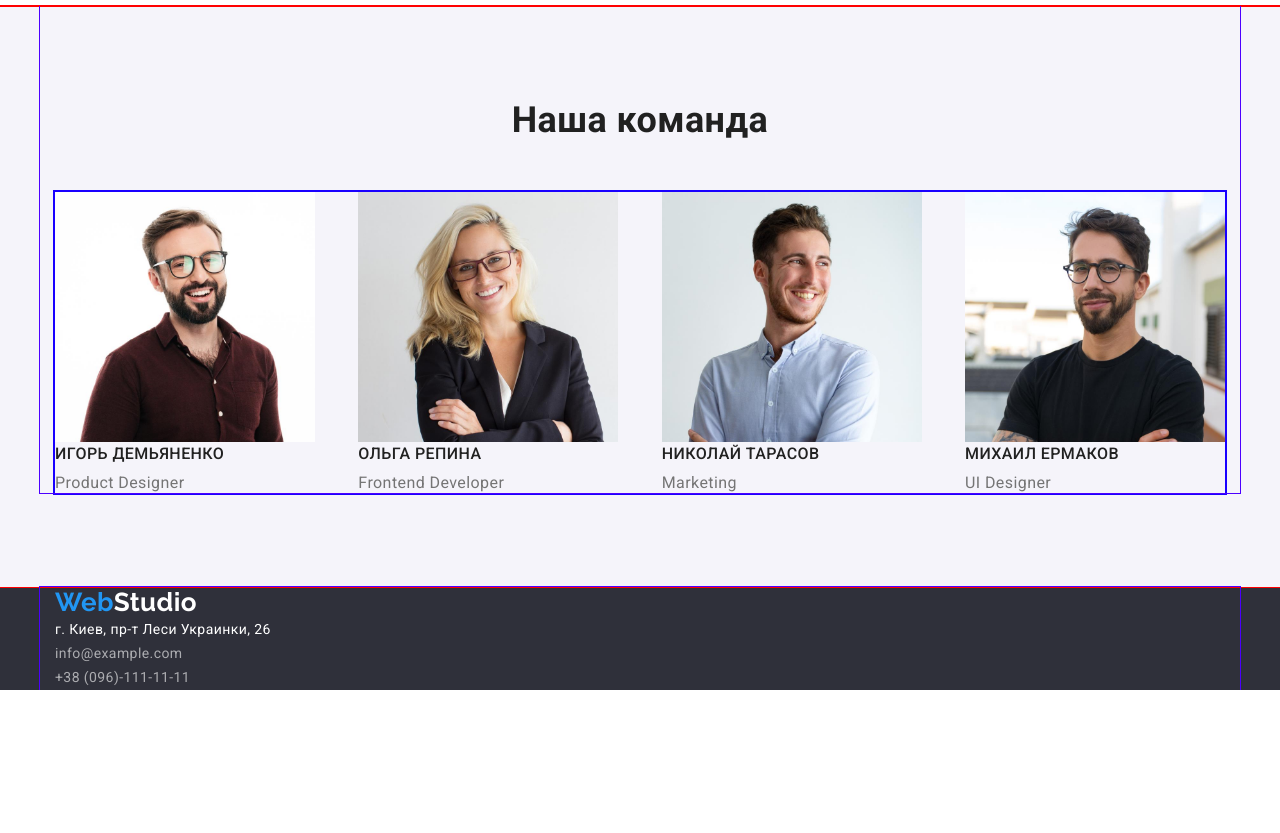
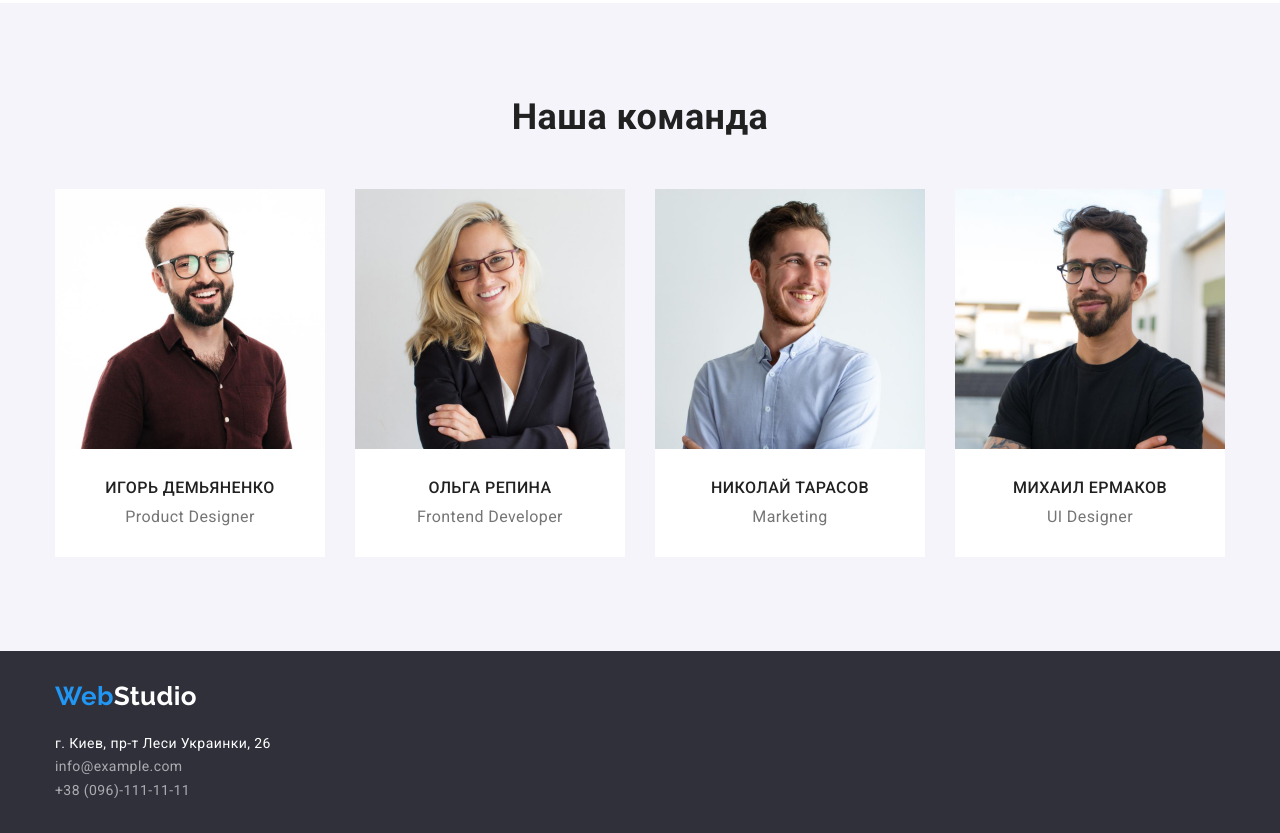
Before and after one commit to VikOrlovskiy/-goit-markup-hw-03, a plain HTML site: page index.html in a window 1280 px wide. Shown: the part 1442-2275 px from the top of the page. Before the commit the page ends 2132 px from the top, so only its background shows below. Drawn offline with nearby package versions, Linux system fonts and the light colour scheme.

Commit message:
position 1st page
1st page position elements

```diff
--- a/css/styles.css
+++ b/css/styles.css
@@ -36,6 +36,11 @@ ul {
   padding: 0px;
   margin: 0px;
 }
+img {
+  display: block;
+  max-width: 100%;
+  height: auto;
+}
 /* упаковка контейнер */
 .container {
   width: 1200px;
@@ -43,13 +48,13 @@ ul {
   margin-right: auto;
   padding-left: 15px;
   padding-right: 15px;
-  outline: 1px solid rgb(76, 0, 255);
+  /* outline: 1px solid rgb(76, 0, 255); */
 }
 /* загальне вимога по ТЗ */
 .section {
   padding-bottom: 94px;
   padding-top: 94px;
-  outline: 1px solid red;
+  /* outline: 1px solid red; */
 }
 /* прибрати маркера списків сторінки */
 .list {
@@ -181,11 +186,13 @@ ul {
 }
 /* позиціонування блоків сайту  */
 /* Особенности */
-
+.text-set-card .text {
+  font-size: 14px;
+  line-height: 1.7;
+  max-width: 270px;
+}
 .text-set {
   display: flex;
-  flex-direction: row;
-  flex-basis: calc(100% / 4);
 }
 .list .section-title {
   font-weight: 700;
@@ -197,16 +204,15 @@ ul {
 }
 .text-set .text-set-card {
   margin-left: 30px;
-  display: inline-block;
+  display: flex;
+  flex-wrap: wrap;
+  flex-basis: calc(100% / 3 - 90px);
 
   /* background-color: red; */
-  outline: 2px solid rgb(25, 0, 255);
+  /* outline: 2px solid rgb(25, 0, 255); */
 }
 .text-set .text-set-card:first-child {
   margin-left: 0px;
-}
-.text-set-card > p {
-  max-width: 270px;
 }
 /* Чем ми занимаемся позиционирование */
 .section.none {
@@ -214,7 +220,7 @@ ul {
 }
 .section.non-pading-top {
   /* background-color: red; */
-  outline: 2px solid rgb(25, 0, 255);
+  /* outline: 2px solid rgb(25, 0, 255); */
 }
 .pic-list.list {
   display: flex;
@@ -231,22 +237,20 @@ ul {
 }
 .team.list {
   display: flex;
-  justify-content: space-between;
-  flex-basis: calc(100% / 4);
-  /* background-color: red; */
-  outline: 2px solid rgb(25, 0, 255);
+  /* background-color: rgb(0, 255, 0); */
+  /* outline: 2px solid rgb(25, 0, 255); */
 }
 .team.list .team-specialist {
   margin-left: 30px;
-  display: block;
+  display: flex;
+  flex-wrap: wrap;
+  flex-basis: calc(100% / 3 - 90px);
+  background-color: var(--primary-bgc);
+  /* background-color: rgb(238, 255, 0); */
+  /* outline: 2px solid rgb(255, 0, 64); */
 }
-
 .team.list .team-specialist:first-child {
   margin-left: 0px;
-}
-.list .text {
-  font-size: 14px;
-  line-height: 1.7;
 }
 .subtitle {
   line-height: 1.16;
@@ -256,15 +260,33 @@ ul {
   /*відступ заголовка */
   margin-bottom: 50px;
 }
-
-.team .headline {
+.card-specialist .headline {
+  color: #212121;
+  text-align: center;
   font-weight: 500;
   font-size: 16px;
   line-height: 1.18;
+  text-transform: uppercase;
+
+  /* outline: 2px solid rgb(255, 0, 64); */
 }
 .team .text {
+  text-align: center;
   font-size: 16px;
   line-height: 1.18;
+
+  padding-top: 10px;
+  /* outline: 2px solid rgb(255, 0, 64); */
+}
+.card-text-specialist {
+  padding-top: 30px;
+  padding-bottom: 30px;
+  /* outline: 2px solid rgb(255, 0, 64); */
+}
+/* позиционирование футер */
+.footer-padding {
+  padding-top: 30px;
+  padding-bottom: 30px;
 }
 /* оформлення футер */
 .below {
@@ -285,6 +307,7 @@ ul {
   text-decoration: none;
 }
 .location {
+  padding-top: 20px;
   line-height: 1.7;
   font-style: normal;
 }
@@ -292,6 +315,7 @@ ul {
   color: rgba(255, 255, 255, 0.6);
   text-decoration: none;
   line-height: 1.7;
+  padding-top: 9px;
 }
 .below-link :hover,
 .below-link :focus {
--- a/index.html
+++ b/index.html
@@ -77,21 +77,21 @@
             </li>
             <li class="text-set-card">
               <h3 class="section-title">Пунктуальность</h3>
-              <p>
+              <p class="text">
                 Задача организации, в особенности же рамки и место обучения
                 кадров влечет за собой.
               </p>
             </li>
             <li class="text-set-card">
               <h3 class="section-title">Планирование</h3>
-              <p>
+              <p class="text">
                 Равным образом консультация с широким активом в значительной
                 степени обуславливает.
               </p>
             </li>
             <li class="text-set-card">
               <h3 class="section-title">Современные технологии</h3>
-              <p>
+              <p class="text">
                 Значимость этих проблем настолько очевидна, что реализация
                 плановых заданий.
               </p>
@@ -137,40 +137,59 @@
           <h2 class="section-title subtitle have-padding">Наша команда</h2>
           <ul class="team list">
             <li class="team-specialist">
+            <article class=" card-specialist" >
+               <div class="card-thumb-specialist">
                   <img
                 src="./images/founders/founder-1.jpg"
-                width="260"
-                alt="фото Игорь Демьяненко"
-              />
-              <h3 class="section-title headline">Игорь Демьяненко</h3>
+                width="270"
+                alt="фото Игорь Демьяненко"/>
+               </div>
+               <div class="card-text-specialist">
+                  <h3 class="headline">Игорь Демьяненко</h3>
                   <p class="text">Product Designer</p>
+               </div>
+            </article>
             </li>
             <li class="team-specialist">
+              <article class=" card-specialist">
+                <div class="card-thumb-specialist">
                   <img
                 src="./images/founders/founder-3.jpg"
-                width="260"
-                alt="фото Ольга Репина"
-              />
-              <h3 class="section-title headline">Ольга Репина</h3>
+                width="270"
+                alt="фото Ольга Репина"/>
+                </div>
+                <div class="card-text-specialist">
+                  <h3 class="headline">Ольга Репина</h3>
                   <p class="text">Frontend Developer</p>
+                </div>
+              </article>
             </li>
             <li class="team-specialist">
+             <article class=" card-specialist">
+               <div class="card-thumb-specialist">
                  <img
                  src="./images/founders/founder-4.jpg"
-                width="260"
-                alt="фото Николай Тарасов"
-              />
-              <h3 class="section-title headline">Николай Тарасов</h3>
+                 width="270"
+                 alt="фото Николай Тарасов"/>
+               </div>
+               <div class="card-text-specialist">
+                 <h3 class="headline">Николай Тарасов</h3>
               <p class="text">Marketing</p>
+               </div>
+             </article>
             </li>
             <li class="team-specialist">
+              <article class=" card-specialist">
+                <div class="card-thumb-specialist">
                  <img
                 src="./images/founders/founder-2.jpg"
-                width="260"
-                alt="фото Михаил Ермаков"
-              />
-              <h3 class="section-title headline">Михаил Ермаков</h3>
-              <p class="text">UI Designer</p>
+                width="270"
+                alt="фото Михаил Ермаков"/>
+                </div>
+                <div class="card-text-specialist">
+                <h3 class="headline">Михаил Ермаков</h3>
+                <p class="text">UI Designer</p></div>
+              </article>
             </li>
           </ul>
         </div>
@@ -178,10 +197,9 @@
     </main>
     <!-- Подвал -->
     <footer class="below">
-      <div class="container">
+      <div class="container footer-padding ">
         <a class="below-logo" href="index.html"
-          ><span class="logo-blue">Web</span>Studio</a
-        >
+          ><span class="logo-blue">Web</span>Studio</a>
         <address class="location">г. Киев, пр-т Леси Украинки, 26</address>
         <ul class="below-link list">
           <li>
```
Also changed, not shown: portfolio.html (+14 -10 lines). Lines whose indentation alone changed are shown as unchanged.
